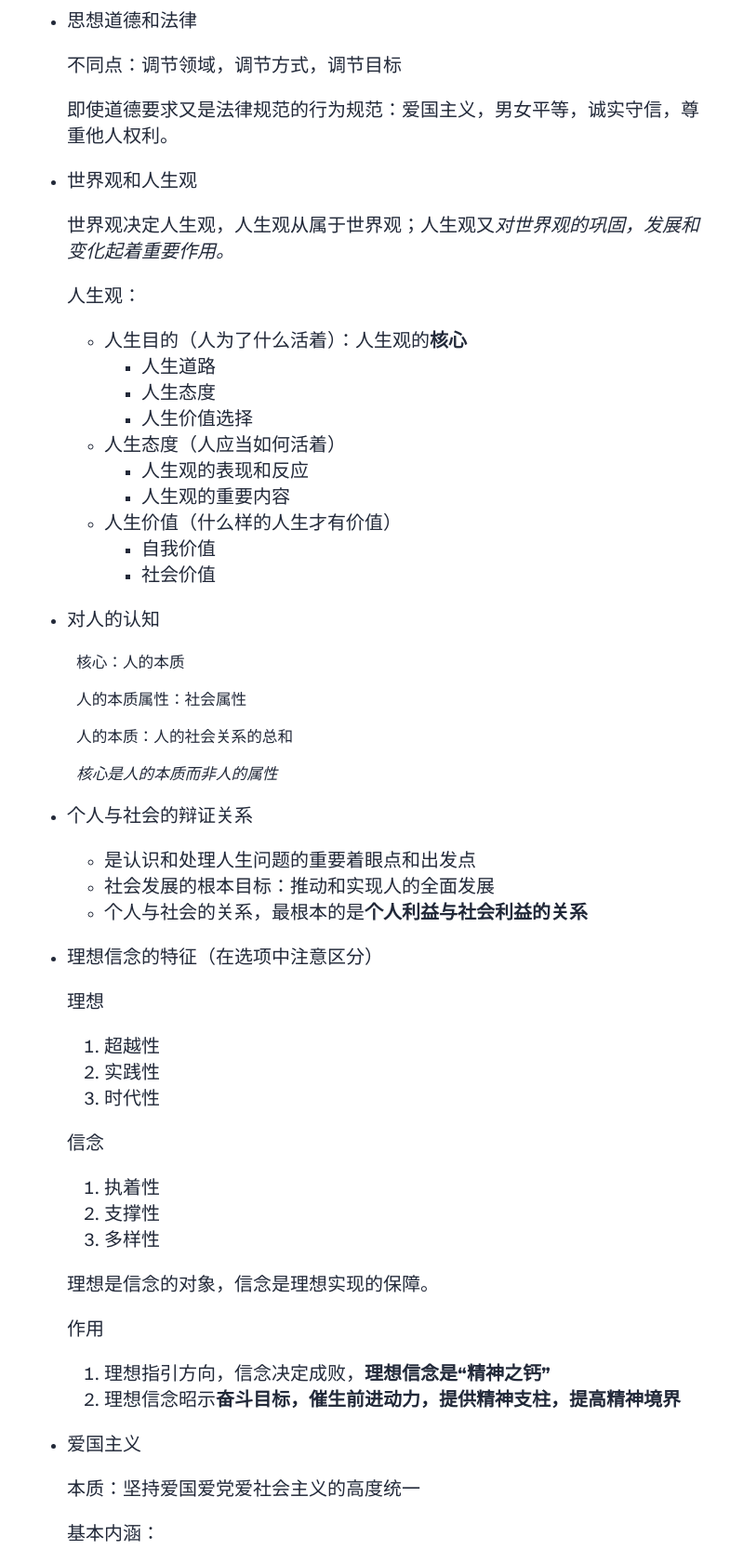
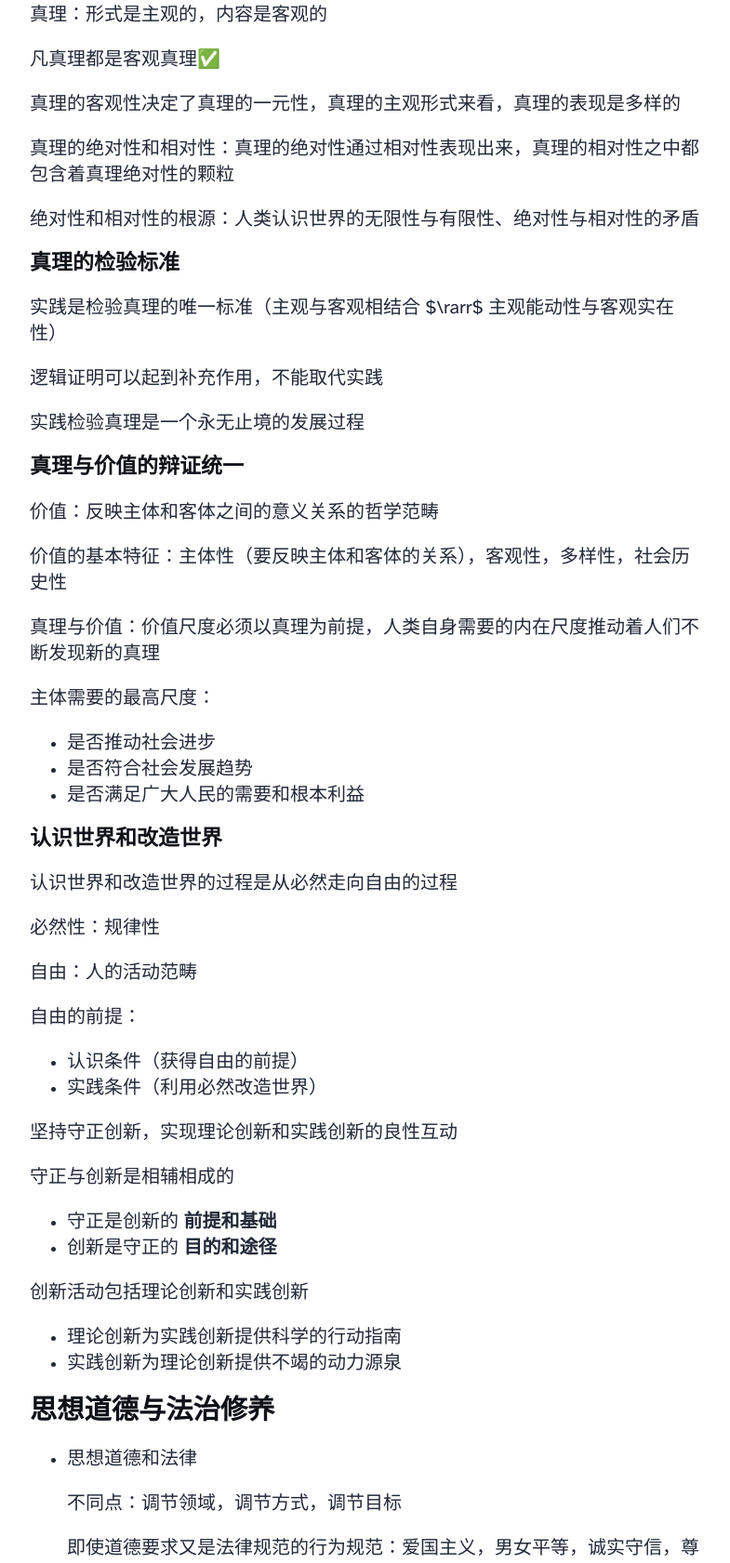
Before and after one commit to Joviisaus/Joviisaus.github.io, an Astro site: page /note/politics in a window 1280 px wide. Shown: the part 7454-9135 px from the top of the page at 93% size, without its empty margins (248-1033 px from the left). Built offline with nearby package versions, Linux system fonts and the light colour scheme; Astro itself is replaced by a stand-in of ours.

Commit message:
politics

```diff
--- a/src/content/note/Politics.md
+++ b/src/content/note/Politics.md
@@ -253,7 +253,60 @@ heroImage: '/politic.png'
 
 认识是一个反复循环和无限发展的过程（否定之否定规律）
 
+###### 真理的客观性，绝对性和相对性
 
+真理：形式是主观的，内容是客观的
+
+凡真理都是客观真理✅
+
+真理的客观性决定了真理的一元性，真理的主观形式来看，真理的表现是多样的
+
+真理的绝对性和相对性：真理的绝对性通过相对性表现出来，真理的相对性之中都包含着真理绝对性的颗粒
+
+绝对性和相对性的根源：人类认识世界的无限性与有限性、绝对性与相对性的矛盾
+
+###### 真理的检验标准
+
+实践是检验真理的唯一标准（主观与客观相结合 $\rarr$ 主观能动性与客观实在性）
+
+逻辑证明可以起到补充作用，不能取代实践
+
+实践检验真理是一个永无止境的发展过程
+
+###### 真理与价值的辩证统一
+
+价值：反映主体和客体之间的意义关系的哲学范畴
+
+价值的基本特征：主体性（要反映主体和客体的关系），客观性，多样性，社会历史性
+
+真理与价值：价值尺度必须以真理为前提，人类自身需要的内在尺度推动着人们不断发现新的真理
+
+主体需要的最高尺度：
+- 是否推动社会进步
+- 是否符合社会发展趋势
+- 是否满足广大人民的需要和根本利益
+
+###### 认识世界和改造世界
+
+认识世界和改造世界的过程是从必然走向自由的过程
+
+必然性：规律性
+
+自由：人的活动范畴
+
+自由的前提：
+- 认识条件（获得自由的前提）
+- 实践条件（利用必然改造世界）
+
+坚持守正创新，实现理论创新和实践创新的良性互动
+
+守正与创新是相辅相成的
+- 守正是创新的 **前提和基础**
+- 创新是守正的 **目的和途径**
+
+创新活动包括理论创新和实践创新
+- 理论创新为实践创新提供科学的行动指南
+- 实践创新为理论创新提供不竭的动力源泉
 
 
 #### 思想道德与法治修养
```
